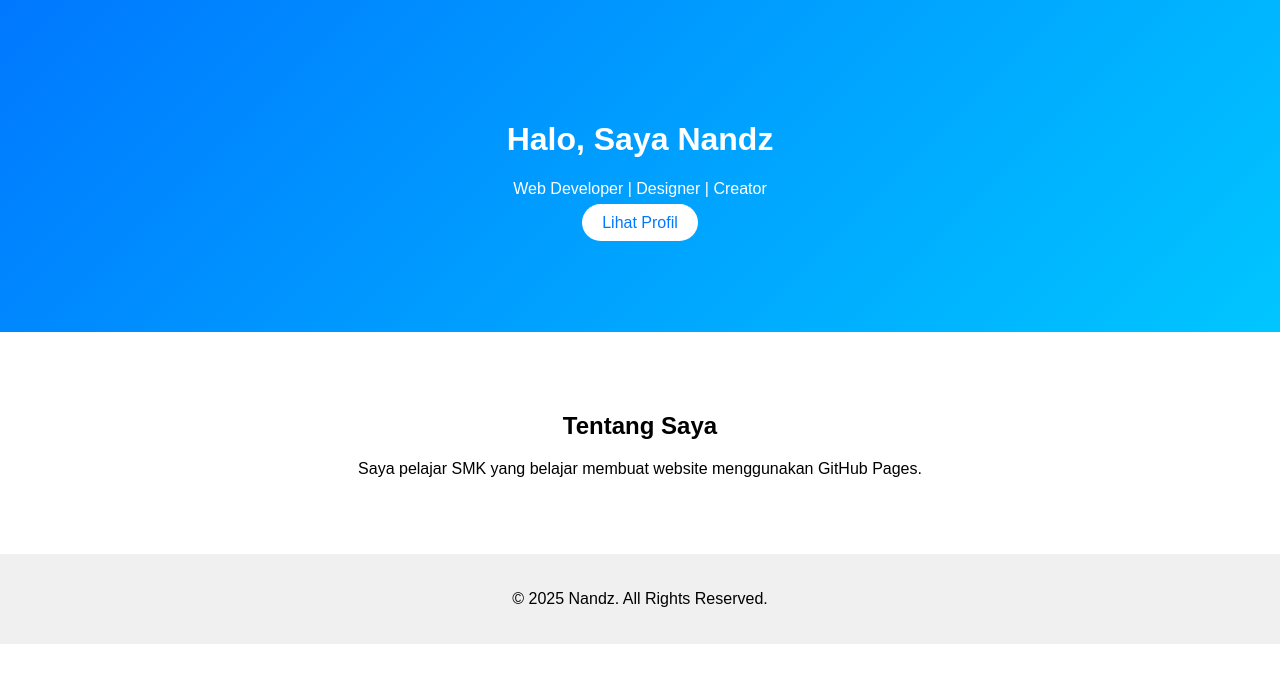
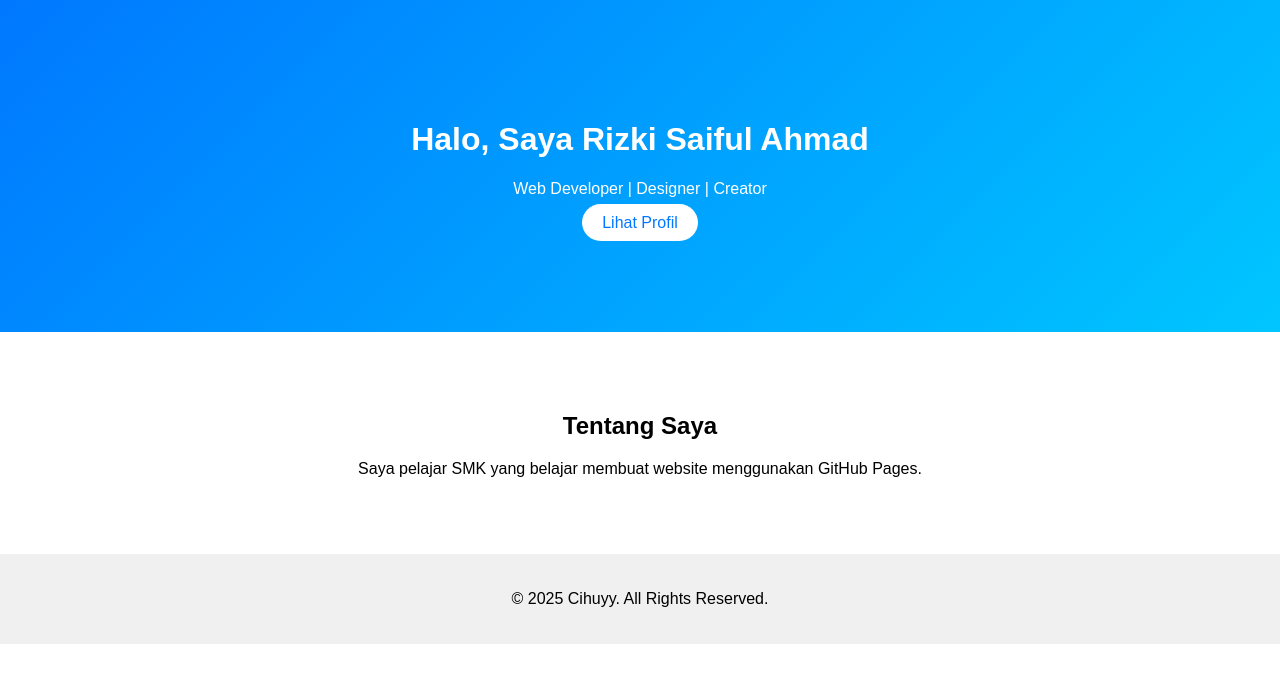
Before and after one commit to akumencoba/Portofolio, a plain HTML site: page Index.html in a window 1280 px wide. Drawn offline with Linux system fonts and the light colour scheme.

Commit message:
Index.html

```diff
--- a/Index.html
+++ b/Index.html
@@ -1,7 +1,7 @@
 <!DOCTYPE html> <html lang="en"> <head> <meta charset="UTF-8"> <meta name="viewport"
 content="width=device-width, initial-scale=1.0"> <title>My Portfolio</title> <link rel="stylesheet"
-href="style.css"> </head> <body> <header> <h1>Halo, Saya Nandz</h1> <p>Web Developer |
+href="style.css"> </head> <body> <header> <h1>Halo, Saya Rizki Saiful Ahmad </h1> <p>Web Developer |
 Designer | Creator</p> <a href="#about" class="btn">Lihat Profil</a> </header> <section
 id="about"> <h2>Tentang Saya</h2> <p>Saya pelajar SMK yang belajar membuat website
-menggunakan GitHub Pages.</p> </section> <footer> <p>© 2025 Nandz. All Rights Reserved.</p>
+menggunakan GitHub Pages.</p> </section> <footer> <p>© 2025 Cihuyy. All Rights Reserved.</p>
 </footer> </body> </html>
```
